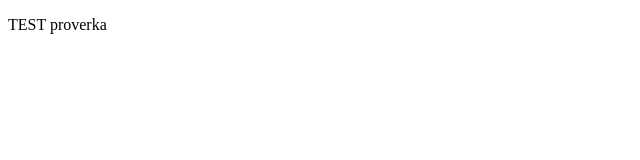
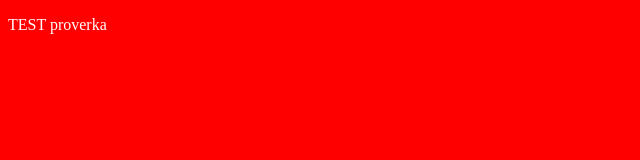
Before and after one commit to rockere93/test, a plain HTML site: page shelter/index.html in a window 1280 px wide. Shown: the whole page, without its empty margins (0-640 px from the left). Drawn offline with Linux system fonts and the light colour scheme.

Commit message:
feat: add files and SASS

```diff
--- a/shelter/index.html
+++ b/shelter/index.html
@@ -4,6 +4,7 @@
     <meta charset="UTF-8">
     <meta http-equiv="X-UA-Compatible" content="IE=edge">
     <meta name="viewport" content="width=device-width, initial-scale=1.0">
+    <link rel="stylesheet" href="style.css">
     <title>Shelter</title>
 </head>
 <body>
--- /dev/null
+++ b/shelter/style.scss
@@ -0,0 +1,7 @@
+body {
+    background-color: red;
+}
+
+p {
+    color: white;
+}
```
Also changed, not shown: shelter/index.js (added), shelter/style.css (added), 1 other file.
